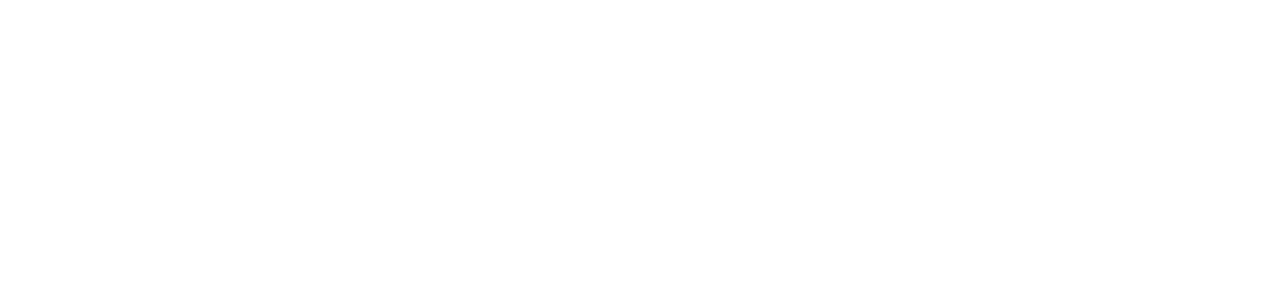
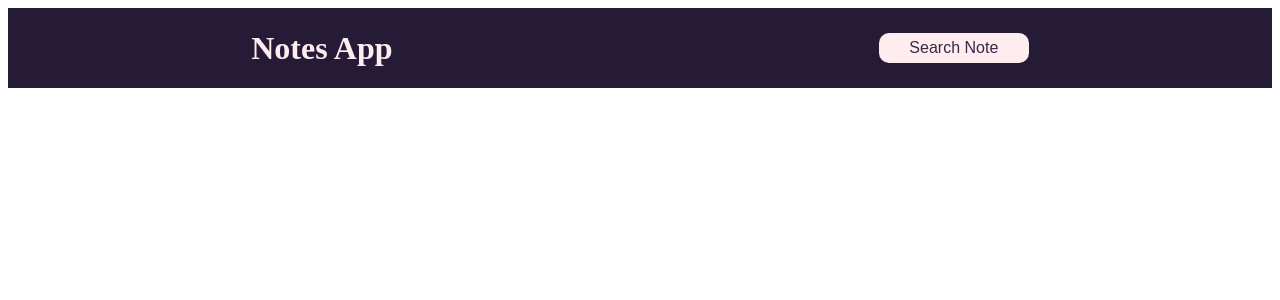
Before and after one commit to MarcelloFarias/notes-app, a React (Create React App) app: page / in a window 1280 px wide. Shown: the top 300 px of the page. Built offline with nearby package versions, Linux system fonts and the light colour scheme; the HTML template or start-up script is replaced by a standard one.

Commit message:
Creating the Header component

```diff
--- a/src/App.js
+++ b/src/App.js
@@ -1,9 +1,11 @@
+import React from 'react';
 import './App.css';
+import Header from './components/Header/index.js';
 
 function App() {
   return (
     <>
-
+      <Header />
     </>
   );
 }
--- /dev/null
+++ b/src/components/Header/index.js
@@ -0,0 +1,23 @@
+import React, { useState } from "react";
+import './style.css';
+
+const Header = () => {
+
+    const [ isActive, setIsActive ] = useState(false);
+
+    return (
+        <>
+            <header style={{height: isActive ? '20vh' : '10vh'}}>
+                <div className="title-field">
+                    <h1>Notes App</h1>
+                    <button className="btn-search" onClick={() => setIsActive(!isActive )}>Search Note</button>
+                </div>
+                <div className='input-field' style={{display: isActive ? 'flex' : 'none'}}>
+                    <input className="input-search" type="text" placeholder='Search Note Here...' />
+                </div>
+            </header>
+        </>
+    );
+}
+
+export default Header;
--- /dev/null
+++ b/src/components/Header/style.css
@@ -0,0 +1,56 @@
+header {
+    width: 100%;
+    height: 10vh;
+    display: flex;
+    align-items: center;
+    flex-direction: column;
+    justify-content: space-around;
+    background: #251B37;
+}
+
+header .title-field {
+    width: 100%;
+    flex-direction: row;
+    display: flex;
+    align-items: center;
+    justify-content: space-around;
+}
+
+header h1 {
+    color: #FFECEF;
+}
+
+header .btn-search {
+    padding: 0.4rem;
+    font-size: 1rem;
+    width: 150px;
+    border-radius: 10px;
+    background: #FFECEF;
+    border: none;
+    outline: none;
+    color: #372948;
+    cursor: pointer;
+    transition: all 0.2s ease;
+}
+
+header .btn-search:hover {
+    background: #FFCACA;
+    transform: scale(1.05);
+}
+
+header .input-field {
+    width: 60%;
+    display: flex;
+    align-items: center;
+    justify-content: center;
+}
+
+header .input-field .input-search {
+    padding: 0.5rem;
+    width: 100%;
+    border-radius: 10px;
+    border: none;
+    outline: none;
+    font-size: 1rem;
+    color: #372948;
+}
```
